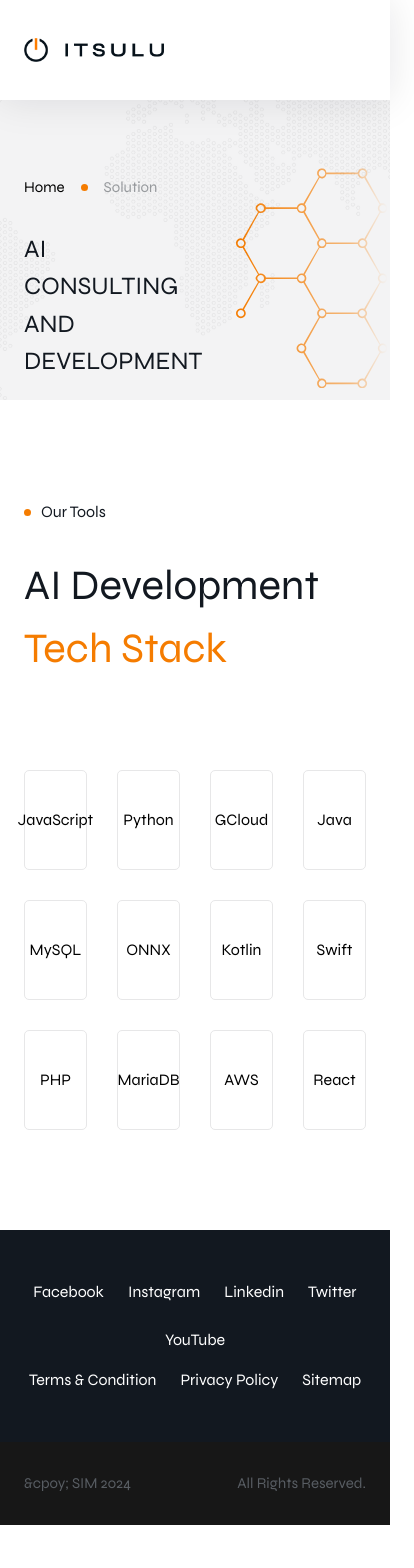
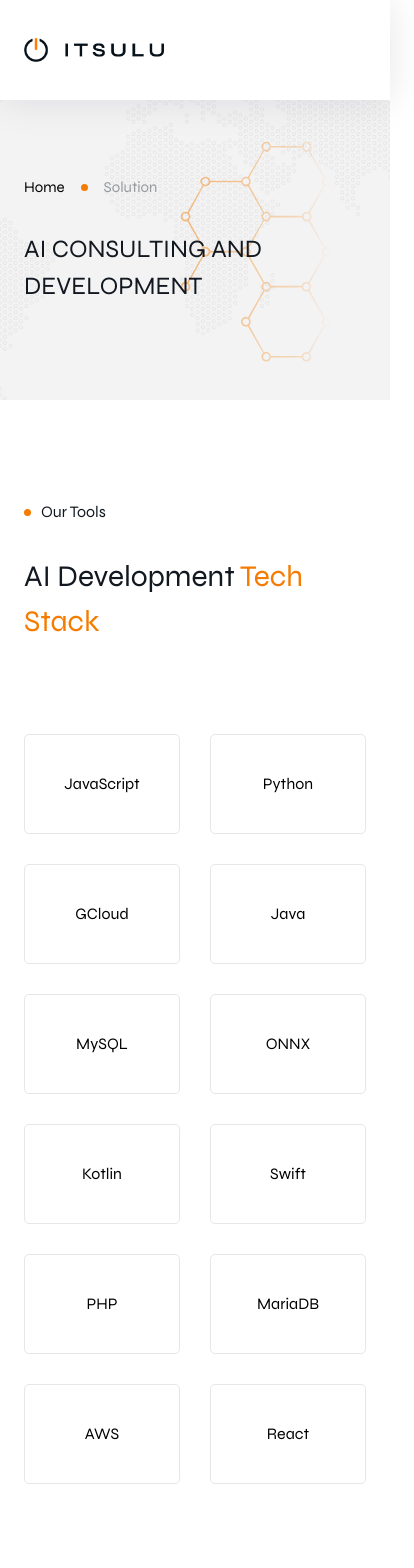
Before and after one commit to totauhid/simsolution, a Next.js app: page /solutions in a window 390 px wide. Shown: the top 1568 px of the page, 414 px wide, since content can reach past the window. Before the commit the page ends 1525 px from the top, so only its background shows below. Built offline with nearby package versions, Linux system fonts and the light colour scheme.

Commit message:
fix solution page responsive issues

```diff
--- a/app/(routes)/solutions/page.tsx
+++ b/app/(routes)/solutions/page.tsx
@@ -18,11 +18,11 @@
             <span className="h-[7px] w-[7px] bg-primary rounded-full inline-block"></span>
             <p>Our Tools</p>
           </div>
-          <h3 className="text-[42px] mt-[30px] mb-[90px]">
+          <h3 className="text-[30px] md:text-[35px] lg:text-[42px] mt-[30px] mb-[90px]">
             AI Development <span className="highlight">Tech Stack</span>
           </h3>
 
-          <div className="grid grid-cols-4 gap-[30px]">
+          <div className="grid grid-cols-2 md:grid-cols-3 lg:grid-cols-4 gap-[30px]">
             <TechnologyCard title="JavaScript" />
             <TechnologyCard title="Python" />
             <TechnologyCard title="GCloud" />
--- a/app/components/sections/SubHero.tsx
+++ b/app/components/sections/SubHero.tsx
@@ -39,7 +39,7 @@
               objectPosition: "center",
             }}
           />
-          <div className="pt-44 lg:pt-60 flex justify-between z-10">
+          <div className="pt-44 lg:pt-60 flex justify-between z-10 relative">
             <div className="flex flex-col justify-center gap-8">
               <div className="flex items-center gap-4 text-[15px]">
                 <Link
@@ -60,7 +60,7 @@
               alt="perticles"
               width={220}
               height={140}
-              className="transform rotate-90"
+              className="transform rotate-90 absolute right-0 -z-[1] opacity-50 md:opacity-100"
             />
           </div>
         </Container>
```
